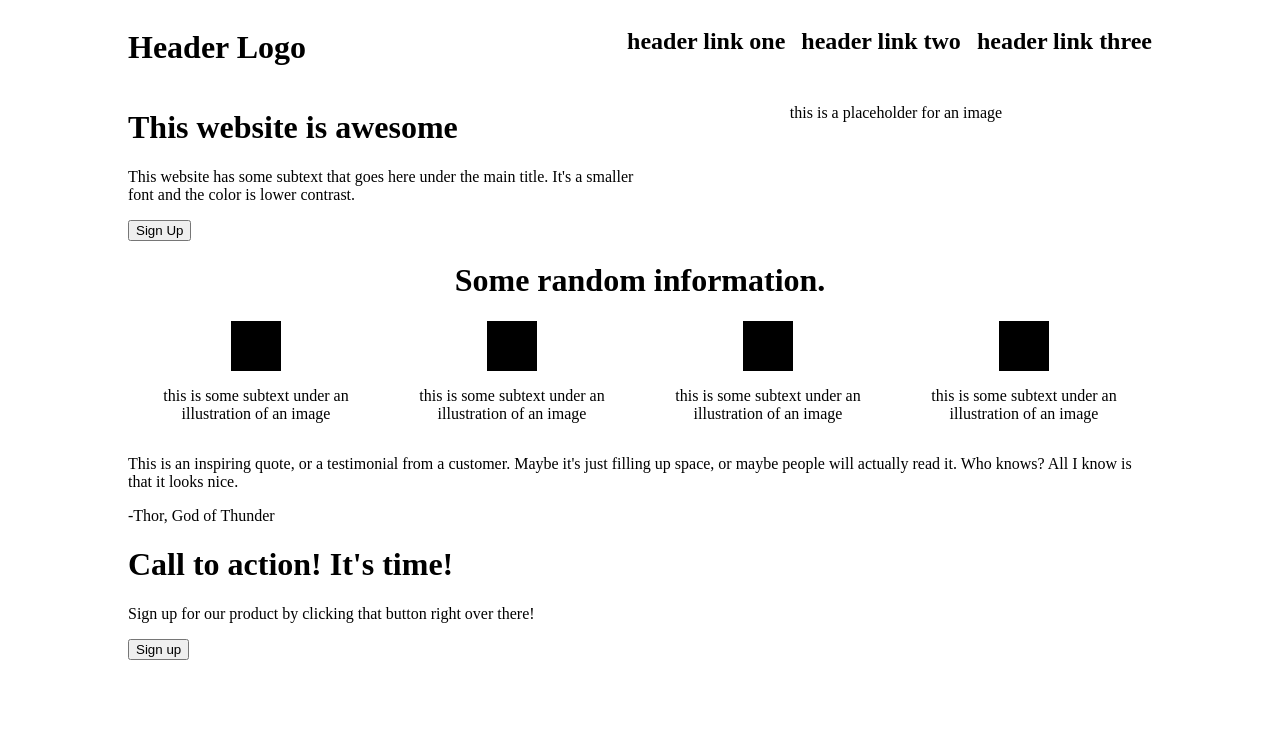
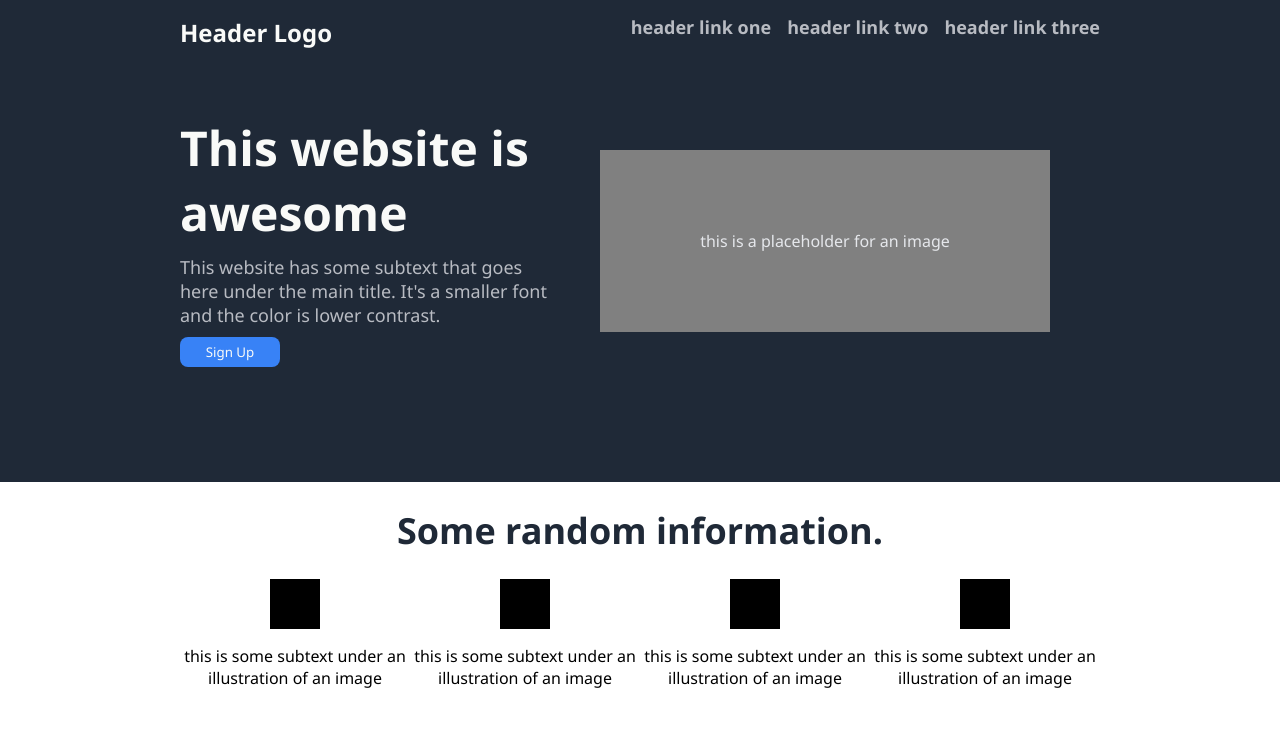
Before and after one commit to worsleyj/odin-landing-page-remastered, a plain HTML site: page index.html in a window 1280 px wide. Shown: the top 738 px of the page. Drawn offline with Linux system fonts and the light colour scheme.

Commit message:
css finalized

```diff
--- a/index.html
+++ b/index.html
@@ -50,7 +50,7 @@
     </div>
 
     <div class="quote-container">
-        <p class="quote">This is an inspiring quote, or a testimonial from a customer. Maybe it's just filling
+        <p class="quote-text">This is an inspiring quote, or a testimonial from a customer. Maybe it's just filling
             up space, or maybe people will actually read it. Who knows? All I know is that it looks nice.
         </p>
         <p class="quote-author">
@@ -63,7 +63,13 @@
             <h1 class="action-header">Call to action! It's time!</h1>
             <p class="action-subtext">Sign up for our product by clicking that button right over there!</p>
         </div>
-        <button class="action-button">Sign up</button>
+        <div class="button-container">
+            <button class="action-button">Sign up</button>
+        </div>
+    </div>
+
+    <div class="footer">
+        <p class="copyright">Copyright @ The Odin Project 2021</p>
     </div>
 </body>
 </html>
--- a/styles.css
+++ b/styles.css
@@ -1,7 +1,29 @@
+body {
+    margin: 0;
+    padding: 0;
+}
+
+* {
+    font-family:'Segoe UI', Tahoma, Geneva, Verdana, sans-serif
+}
+
+button {
+    color: #F9FAF8;
+    background-color: #3882F6;
+    border-radius: 8px;
+    border: none;
+    padding: 6px 18px 6px;
+    height: 30px;
+    width: 100px;
+}
 .header-container, .hero-container,
 .random-information, .quote-container,
-.call-to-action  {
-    margin: 0 120px 0;
+.call-to-action, .footer  {
+    padding: 0 180px 0;
+}
+
+.header-container, .hero-container, .footer {
+    background-color: #1F2937;
 }
 
 .header-container {
@@ -9,29 +31,89 @@
     justify-content: space-between;
 }
 
+.header-logo {
+    color: #F9FAF8;
+    font-size: 24px;
+}
+
+.placeholder {
+    color: #E5E7EB;
+    background-color: gray;
+    padding: 80px 40px;
+    margin: 50px;
+}
+
 .link-container {
     display: flex;
     gap: 16px;
 }
 
+.hero-subtext,
+.link-container > h2,
+.action-subtext {
+    color: #e5e7ebc5;
+    font-size: 18px;
+}
+
 .hero-container {
+    padding: 35px 180px 100px;
     display: flex;
+    align-items: center;
 }
 
 .hero-container > * {
     flex: 1;
 }
 
+.hero {
+    color: #F9FAF8;
+    font-size: 48px;
+    font-weight: 1000;
+    margin: 0;
+}
+
+.hero-subtext {
+    margin: 10px 0px;
+}
+
 .subtext {
     text-align: center;
+
 }
 
 .image-row {
     display: flex;
 }
 
+.quote-container {
+    background-color: #E5E7EB;
+}
+
+.quote-text {
+    padding: 80px 100px 0px;
+    color: #1F2937;
+    font-size: 36px;
+    font-weight: lighter;
+    font-style: italic;
+}
+
+.quote-author {
+    font-size: 24px;
+    font-weight: bold;
+    margin-right: 150px;
+    margin-top: -20px;
+    padding: 15px 0px 35px;
+    text-align: right;
+}
+
 .some-random, .placeholder {
     text-align: center;
+}
+
+.some-random {
+    color: #1F2937;
+    font-size: 36px;
+    font-weight: bolder;
 }
 
 .image {
@@ -39,3 +121,22 @@
     flex-direction: column;
     align-items: center;
 }
+
+.call-to-action {
+    display: flex;
+    background-color: #3882F6;
+    border-radius: 12px;
+    margin: 80px 160px;
+    justify-content: space-between;
+    align-items: center;
+}
+
+.action-button {
+    border: white solid;
+}
+
+.footer {
+    color: #E5E7EB;
+    text-align: center;
+    padding: 10px;
+}
```
